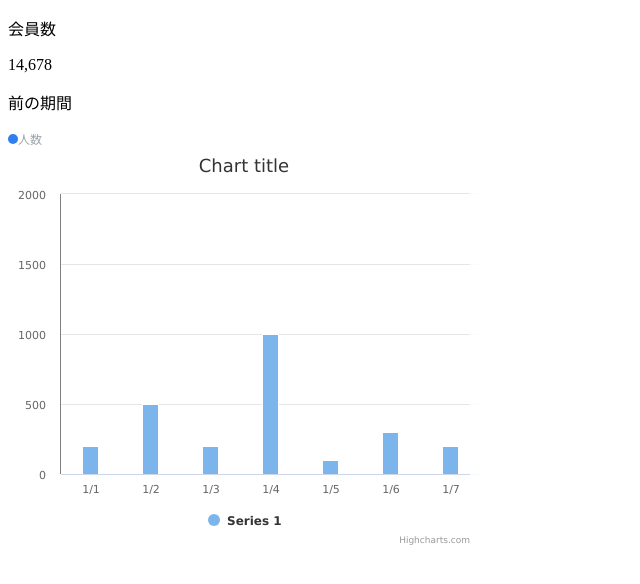
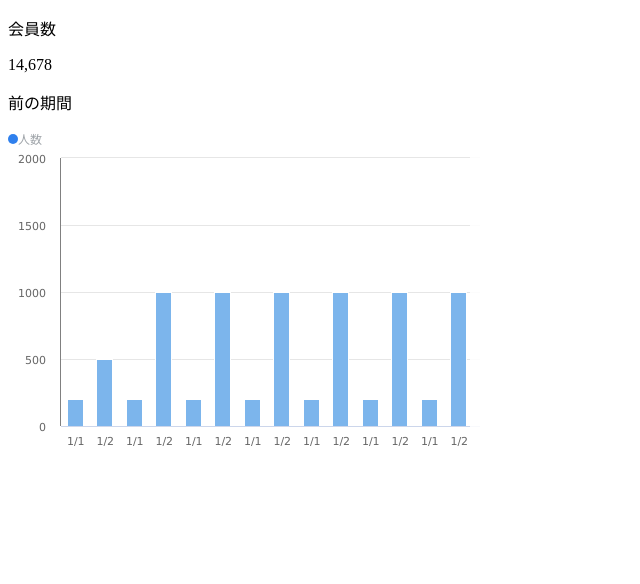
Before and after one commit to TakanoriOkawa/HighChats_practice, a plain HTML site: page index.html in a window 1280 px wide. Shown: the whole page, without its empty margins (0-640 px from the left). Drawn offline with nearby package versions, Linux system fonts and the light colour scheme.

Commit message:
大体整理（カラーはこれから）

```diff
--- a/master.js
+++ b/master.js
@@ -1,15 +1,22 @@
-const count = [200, 499, 200,1000,100,300,200,400,300];
-const date = ['1/1','1/2', '1/3', '1/4', '1/5', '1/6', '1/7', '1/8'];
+// まあ自然といえば、自然出し、ライブラリの設定、7以下の場合の調整は難しそう
+const count = [200, 499, 200,1000,200,1000,200,1000,200,1000,200,1000,200,1000, 200,00,10,99];
+const date = ['1/1','1/2','1/1','1/2','1/1','1/2','1/1','1/2','1/1','1/2','1/1','1/2','1/1','1/2','1/1','1/2'];
 
-console.log("ほげ", count.length * 67)
+console.log("ほげ", count.length * 33)
 
 Highcharts.chart('container', {
   chart: {
     type: 'column',
     scrollablePlotArea:{
-      minWidth: 67 * count.length,
+      // 14の時は33 / 7の時は67 およそ / 360の時は、12でぴったりになるように計算
+      // 全県では33でいいだろう
+      // ここのハードコードしている67のマジックナンバーは検索条件によって動的に変える
+      minWidth: 33 * count.length,
       scrollPosition:0,
     }
+  },
+  title: {
+    text: "",// タイトルを消す
   },
   xAxis: {
     categories: date,
@@ -29,9 +36,23 @@ Highcharts.chart('container', {
   plotOptions: {
     series: {
       pointWidth: 16,
+      // dataLabels: { // データ内に情報を出せる
+      //   enabled: true,
+      // }
     }
   },
+  tooltip: {
+      headerFormat: '<span style="font-size:10px">{point.key}</span><table>',
+      pointFormat: '<tr><td style="color:red;padding:0">{series.name}</td>' +
+          '<td style="padding:0">{point.y:.0f}</td></tr>',
+      footerFormat: '</table>',
+      shared: true,
+      useHTML: true
+  },
   series: [{
+    name: "",
     data: count
-  }]
+  }],
+  // legendを削除
+  legend:{ enabled:false },
 })
--- a/style.css
+++ b/style.css
@@ -1,6 +1,6 @@
 #container {
   width: 472px;
-  height: 400px;
+  height: 314px;
   /* 高さはかりです。 */
 }
 
@@ -21,3 +21,7 @@
   border-radius: 50%;
   background-color: #2F80ED;
 }
+
+.highcharts-credits{
+  display: none;
+}
```
